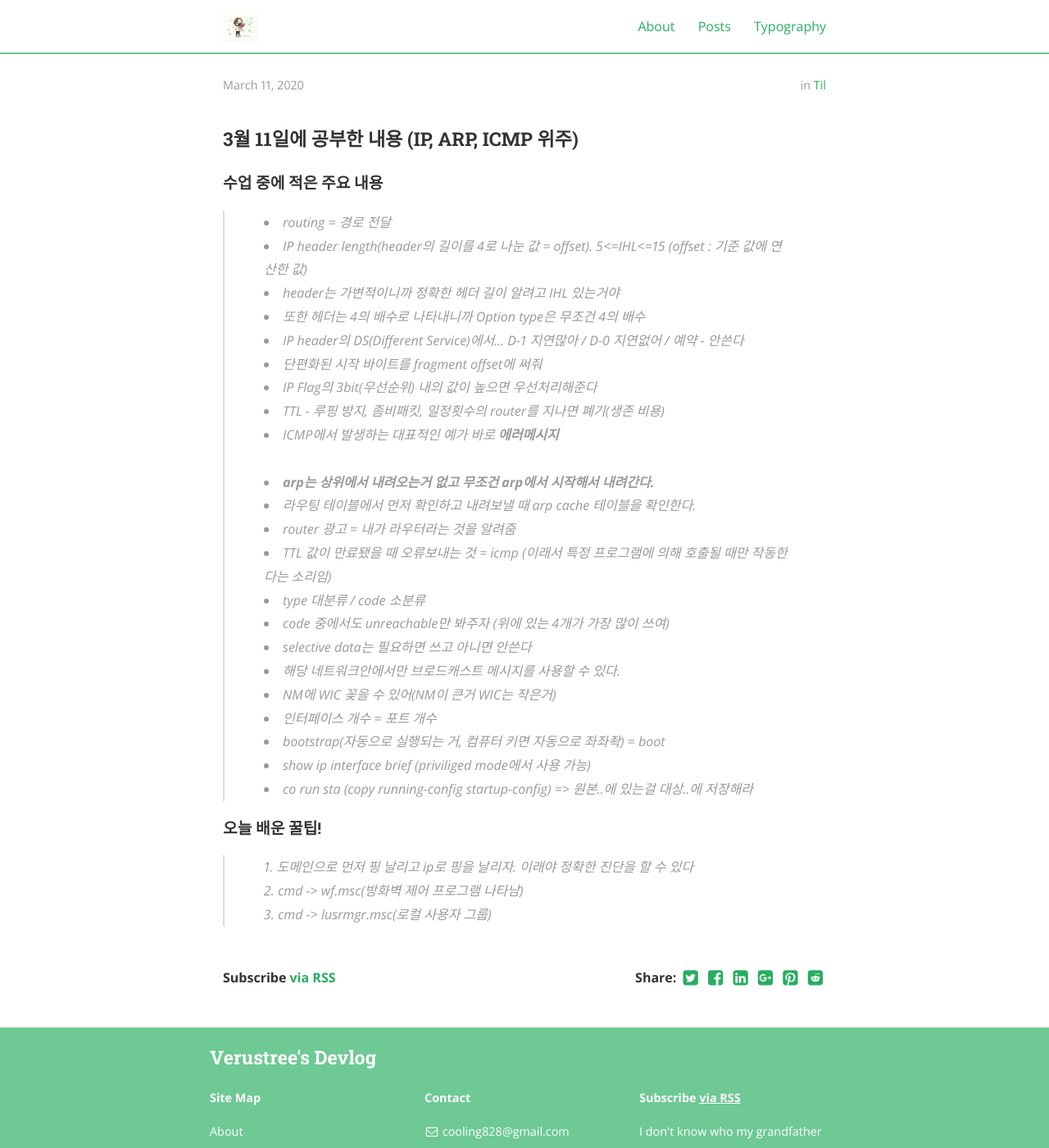
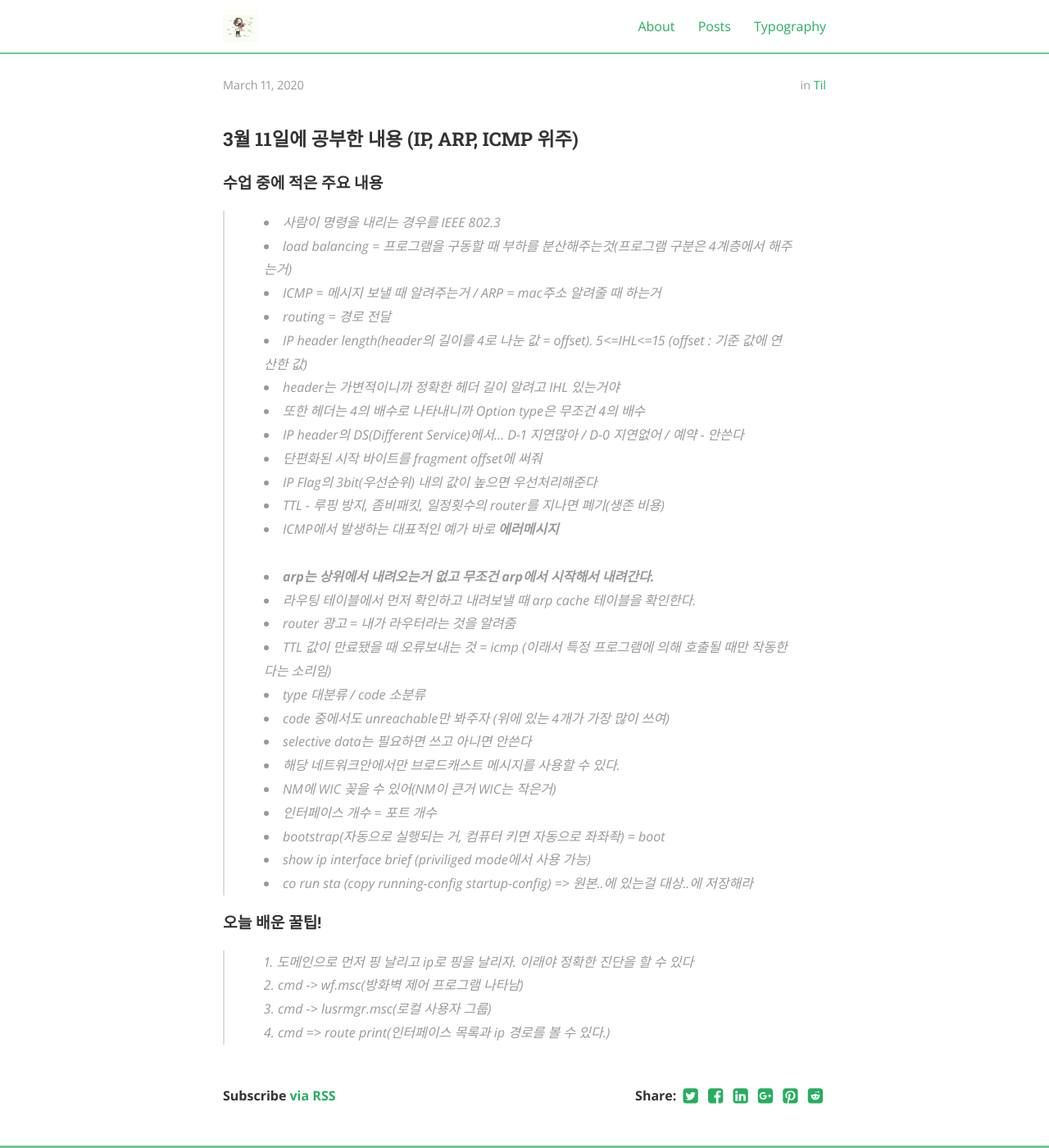
Before and after one commit to verustree/verustree.github.io, a Jekyll site: the page built from _posts/2020-03-11-TIL.md, in a window 1280 px wide and 1400 px high, scrolled down 193 px. Shown: the whole window at 82% size. Built offline with Jekyll 4.4.1, drawn with Linux system fonts in a browser that asks for light colours; nearby versions of some CDN libraries.

Commit message:
Update 2020-03-11-TIL.md
revise my blockquote

```diff
--- a/_posts/2020-03-11-TIL.md
+++ b/_posts/2020-03-11-TIL.md
@@ -9,6 +9,9 @@ categories: TIL
 <h3>3월 11일에 공부한 내용 (IP, ARP, ICMP 위주)</h3>
 <p>
 <h4>수업 중에 적은 주요 내용</h4><blockquote>
+<li>사람이 명령을 내리는 경우를 IEEE 802.3</li>
+<li>load balancing = 프로그램을 구동할 때 부하를 분산해주는것(프로그램 구분은 4계층에서 해주는거)</li>
+<li>ICMP = 메시지 보낼 때 알려주는거   /   ARP  = mac주소 알려줄 때 하는거</li>
 <li>routing = 경로 전달</li>
 <li>IP header length(header의 길이를 4로 나눈 값 = offset).   5<=IHL<=15  (offset : 기준 값에 연산한 값)</li>
 <li>header는 가변적이니까 정확한 헤더 길이 알려고 IHL 있는거야</li>
@@ -38,5 +41,6 @@ categories: TIL
 <h4>오늘 배운 꿀팁!</h4><blockquote>
 1. 도메인으로 먼저 핑 날리고 ip로 핑을 날리자.  이래야 정확한 진단을 할 수 있다<br>
 2. cmd -> wf.msc(방화벽 제어 프로그램 나타남)<br>
-3. cmd -> lusrmgr.msc(로컬 사용자 그룹)</blockquote>
+3. cmd -> lusrmgr.msc(로컬 사용자 그룹)<br>
+4. cmd  => route print(인터페이스 목록과 ip 경로를 볼 수 있다.)</blockquote>
 </p>
```
